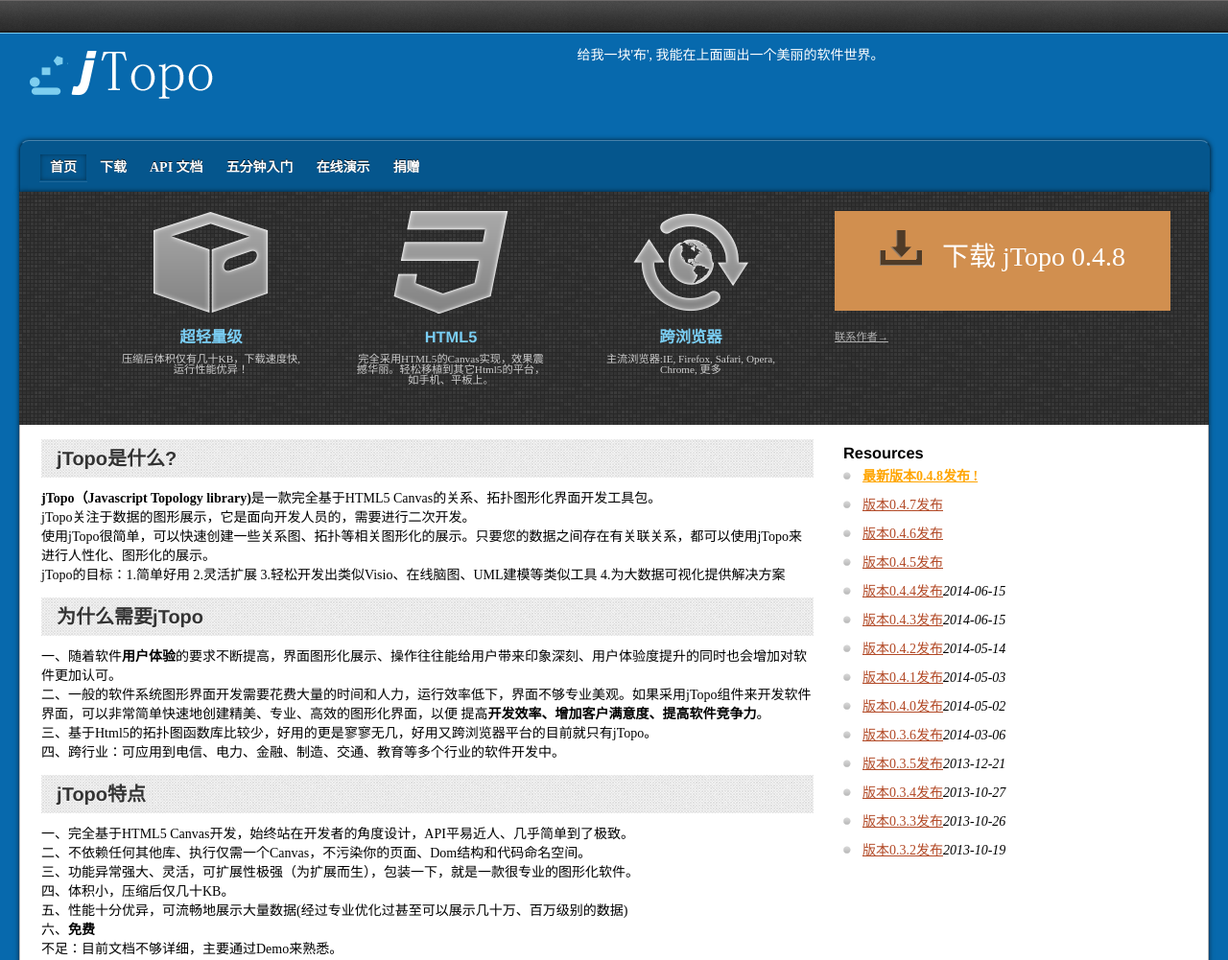
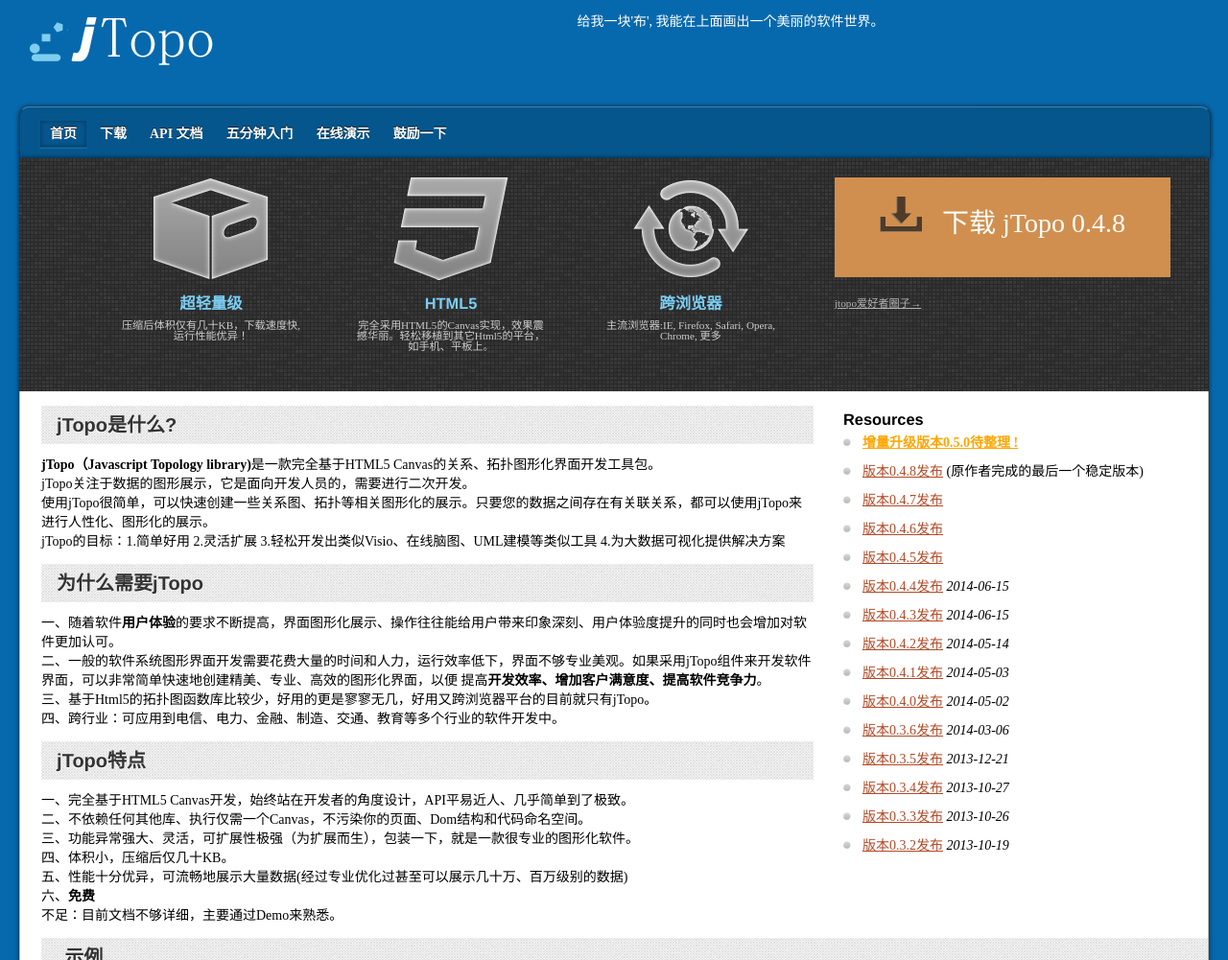
Before and after one commit to wenyuan/jtopo_api, a plain HTML site: page index.html in a window 1280 px wide. Shown: the top 1001 px of the page at 96% size. Drawn offline with Linux system fonts and the light colour scheme.

Commit message:
:art: rewrite part of the page

```diff
--- a/css/base.css
+++ b/css/base.css
@@ -1,9 +1,10 @@
 body {
     margin: auto;
-	background: rgb(7,105,173);
+    background: rgb(7, 105, 173);
     font-family: 微软雅黑;
     font-size: 14px;
 }
+
 * {
     padding: 0px;
     margin: 0px;
@@ -19,30 +20,34 @@ h1 {
     margin: 0 0 0.33em;
 }
 
-ol,ul,li{
+ol, ul, li {
     list-style: none;
 }
 
 /* 页眉、页脚-- 开始*/
 #global-nav {
     height: 34px;
-	background: url(../img/jq-global-nav.png) repeat-x 0 bottom #1B1B1B;
-	border-bottom: 1px solid #7ACEF4;
+    /*background: url(../img/jq-global-nav.png) repeat-x 0 bottom #1B1B1B;*/
+    /*border-bottom: 1px solid #7ACEF4;*/
 }
 
 /* 居中包装层 */
-.wrap_div{
+.wrap_div {
     width: 1240px;
+    margin: 0 auto;
+    text-align: center;
 }
 
-.wrap_div .head_nav{
+.wrap_div .head_nav {
     height: 100px;
     width: 100%;
 }
+
 .wrap_div .head_nav h2.logo a {
     width: 243px;
     background: url(../img/logo-jtopo.png) no-repeat;
 }
+
 .wrap_div h2.logo a {
     float: left;
     display: block;
@@ -64,13 +69,15 @@ ol,ul,li{
     box-shadow: 0 0 5px rgba(1, 1, 1, 0.7);
     filter: progid:DXImageTransform.Microsoft.Shadow(Strength=5, Direction=135, Color='#999999');
 }
-.head_nav_second .menu{
+
+.head_nav_second .menu {
     margin: 0;
     float: left;
     width: 70%;
     margin-top: 16px;
     margin-left: 20px;
 }
+
 .head_nav_second .menu li {
     float: left;
     font-size: 14px;
@@ -78,30 +85,35 @@ ol,ul,li{
     margin-right: 2px;
     list-style-image: none;
 }
-.head_nav_second .menu  li a {
+
+.head_nav_second .menu li a {
     color: #FFF;
     text-decoration: none;
     padding: 6px 10px;
     border: 1px solid rgba(0, 0, 0, 0);
     text-shadow: 0 -1px 0 rgba(0, 0, 0, 0.76);
 }
-.head_nav_second .menu  li a:hover {
-	box-shadow: inset 0 0 5px rgba(0,0,0, 0.4), rgba(255,255,255,0.1) 0 1px 0;
+
+.head_nav_second .menu li a:hover {
+    box-shadow: inset 0 0 5px rgba(0, 0, 0, 0.4), rgba(255, 255, 255, 0.1) 0 1px 0;
 }
-.active{
-    box-shadow: inset 0 0 5px rgba(0,0,0, 0.4), rgba(255,255,255,0.1) 0 1px 0;
+
+.active {
+    box-shadow: inset 0 0 5px rgba(0, 0, 0, 0.4), rgba(255, 255, 255, 0.1) 0 1px 0;
 }
+
 /* 页脚 */
-.footer{
+.footer {
     height: 120px;
-	background-image: url(../img/bg-footer-noise.jpg);
+    /*background-image: url(../img/bg-footer-noise.jpg);*/
     background-repeat: repeat-x, repeat;
 }
+
 /* 页眉、页脚-- 结束*/
 
 /* 首页--- 开始*/
 /* 特性展示 */
-.head_nav_thrid{
+.head_nav_thrid {
     height: 243px;
     width: 100%;
     float: left;
@@ -126,16 +138,19 @@ ol,ul,li{
     padding-top: 20px;
     padding-right: 40px;
 }
+
 .feature-box {
     float: left;
     width: 200px;
     margin-right: 50px;
 }
+
 .features-box p {
     font-size: .8em;
     line-height: 1em;
     padding: 0;
 }
+
 .feature-download span.download {
     float: none;
     background: url('../img/download.png') 0px 0px;
@@ -144,12 +159,14 @@ ol,ul,li{
     display: inline-block;
     margin-right: 0.5em;
 }
-.feature-download{
+
+.feature-download {
     width: 350px;
     height: 138px;
     float: right;
 }
-.downbutton{
+
+.downbutton {
     text-align: center;
     text-decoration: none;
     line-height: 0.8em;
@@ -161,31 +178,39 @@ ol,ul,li{
     height: 90px;
     background-color: #D18F4F;
 }
-.downbutton div{
+
+.downbutton div {
     padding-top: 20px;
 }
+
 .feature-download .more {
     text-align: left;
 }
-.feature-download .more a{
+
+.feature-download .more a {
     color: #B3B3B3;
 }
+
 .center-txt {
     color: #CCC;
     text-align: center !important;
 }
+
 .feature-box-image {
     margin: 0 auto 1em auto;
     width: 120px;
     height: 107px;
     overflow: hidden;
 }
+
 .lightweight-footprint .feature-box-image {
     background: url('../img/feature-sprites.png') 0px 0px no-repeat;
 }
+
 .css3-compliant .feature-box-image {
     background: url('../img/feature-sprites.png') -139px 0px no-repeat;
 }
+
 .cross-browser .feature-box-image {
     background: url('../img/feature-sprites.png') -278px 0px no-repeat;
 }
@@ -201,7 +226,8 @@ ol,ul,li{
     -webkit-box-shadow: 0 0 3px rgba(1, 1, 1, 0.7);
     box-shadow: 0 0 5px rgba(1, 1, 1, 0.7);
 }
-.main_content .intro_div{
+
+.main_content .intro_div {
     float: left;
     width: 827px;
 }
@@ -210,7 +236,8 @@ h2 {
     font-size: 1.5em;
     margin: 0 0 0.5em;
 }
-.main_content  h2 {
+
+.main_content h2 {
     text-align: left;
     font-size: 20px;
     line-height: 20px;
@@ -221,12 +248,12 @@ h2 {
     text-shadow: 0 1px 0 #FFF;
 }
 
-.main_content .section{
+.main_content .section {
     margin-top: 15px;
     margin-left: 22px;
 }
 
-.main_content .resources_div{
+.main_content .resources_div {
     margin: 20px 0px 0px 20px;
     float: right;
     width: 380px;
@@ -242,18 +269,20 @@ h2 {
     background: url(../img/bullet.png) no-repeat 0 10px;
 }
 
-.main_content .resources_div a{
+.main_content .resources_div a {
     color: #B24926;
 }
 
 /* Demo图片 */
-.brief-look{
+.brief-look {
     float: left;
     width: 100%;
 }
-.demo-pic{
+
+.demo-pic {
 }
-.demo-pic li{
+
+.demo-pic li {
     float: left;
     margin: 10px 60px 0px 30px;
     border: 1px solid gray;
@@ -261,28 +290,30 @@ h2 {
     text-align: center;
     font-weight: bold;
 }
-.demo-pic img{
+
+.demo-pic img {
     width: 200px;
     height: 130px;
     border: 2px solid white;
 }
-.demo-pic img:hover{
+
+.demo-pic img:hover {
     border: 2px solid #ECD10F;
 }
+
 /* 首页 --- 结束*/
 
-
-
 /* api/demo 展示 开始*/
-.content{
+.content {
     background-color: white;
     min-height: 500px;
 }
-.content .clear{
+
+.content .clear {
     clear: both;
 }
 
-.content .left{
+.content .left {
     padding: 20px;
     text-align: left;
     float: left;
@@ -292,6 +323,7 @@ h2 {
 .content .left ol, ul {
     padding: 0;
 }
+
 .content .left li {
     padding-left: 20px;
     line-height: 15px;
@@ -308,16 +340,18 @@ h2 {
 }
 
 /* 右侧 */
-.content .right{
-	float:right;
+.content .right {
+    float: right;
     width: 900px;
     text-align: left;
     padding-top: 5px;
 }
+
 .content .right h1 {
     font-size: 36px;
     line-height: 36px;
 }
+
 .content .right hr {
     background-image: url(../img/gauze.png);
     height: .75em;
@@ -328,14 +362,16 @@ h2 {
 .content .right article, aside, details, figcaption, figure, footer, header, hgroup, nav, section, summary {
     display: block;
 }
+
 .content .right .hentry {
     padding: 10px 20px;
     margin: 15px 0;
-	border: 1px solid rgba( 0, 0, 0, 0.2 );
+    border: 1px solid rgba(0, 0, 0, 0.2);
     border-radius: 5px;
     background-color: #eee;
     position: relative;
 }
+
 .content .right .entry-title a {
     font-size: 20px;
     text-shadow: 0 1px 1px #fff;
@@ -355,19 +391,23 @@ h2 {
     font-size: 12px;
 }
 
-.content .right  .entry-meta .category a {
+.content .right .entry-meta .category a {
     color: #888;
     text-decoration: none;
 }
+
 /* api demo 展示---结束 */
-@media (min-width: 992px)
+@media (min-width: 992px) {
     .col-md-8 {
         width: 66.66666666666666%;
     }
-@media (min-width: 992px)
+}
+
+@media (min-width: 992px) {
     .col-md-1, .col-md-2, .col-md-3, .col-md-4, .col-md-5, .col-md-6, .col-md-7, .col-md-8, .col-md-9, .col-md-10, .col-md-11, .col-md-12 {
         float: left;
     }
+
     .col-xs-1, .col-sm-1, .col-md-1, .col-lg-1, .col-xs-2, .col-sm-2, .col-md-2, .col-lg-2, .col-xs-3, .col-sm-3, .col-md-3, .col-lg-3, .col-xs-4, .col-sm-4, .col-md-4, .col-lg-4, .col-xs-5, .col-sm-5, .col-md-5, .col-lg-5, .col-xs-6, .col-sm-6, .col-md-6, .col-lg-6, .col-xs-7, .col-sm-7, .col-md-7, .col-lg-7, .col-xs-8, .col-sm-8, .col-md-8, .col-lg-8, .col-xs-9, .col-sm-9, .col-md-9, .col-lg-9, .col-xs-10, .col-sm-10, .col-md-10, .col-lg-10, .col-xs-11, .col-sm-11, .col-md-11, .col-lg-11, .col-xs-12, .col-sm-12, .col-md-12, .col-lg-12 {
         position: relative;
         min-height: 1px;
@@ -376,10 +416,12 @@ padding-left: 15px;
     }
 
     /* 工具栏 */
-.jtopo_toolbar{
-	padding-left:20px;
+    .jtopo_toolbar {
+        padding-left: 20px;
         background-color: rgb(216, 231, 242);
         width: 832px;
         height: 28px;
-	padding-top: 7px;"
+        padding-top: 7px;
+    "
     }
+}
--- a/index.html
+++ b/index.html
@@ -10,10 +10,6 @@
     <script src="js/site.js"></script>
 </head>
 <body>
-	<div id="global-nav">
-		&nbsp;
-	</div>
-	<center>
 <div class="wrap_div">
     <div class="head_nav">
         <h2 class="logo"><a href="index.html" title="jTopo">jTopo</a></h2>
@@ -52,7 +48,7 @@
                     <p>&nbsp;</p>
                     <!--<p><a target="_blank" href="#">在GitHub上查看源码→</a> -->
                     <p>&nbsp;</p>
-						<p><a href="./demo/contact.html">联系作者→</a>
+                    <p><a href="./demo/contact.html">jtopo爱好者圈子→</a>
                 </div>
             </div>
         </div>
@@ -71,14 +67,17 @@
             </div>
             <div class="section">
                 <h2 class="block">为什么需要jTopo</h2>
-				<p>一、随着软件<strong>用户体验</strong>的要求不断提高，界面图形化展示、操作往往能给用户带来印象深刻、用户体验度提升的同时也会增加对软件更加认可。</p>	二、一般的软件系统图形界面开发需要花费大量的时间和人力，运行效率低下，界面不够专业美观。如果采用jTopo组件来开发软件界面，可以非常简单快速地创建精美、专业、高效的图形化界面，以便
+                <p>一、随着软件<strong>用户体验</strong>的要求不断提高，界面图形化展示、操作往往能给用户带来印象深刻、用户体验度提升的同时也会增加对软件更加认可。</p>
+                二、一般的软件系统图形界面开发需要花费大量的时间和人力，运行效率低下，界面不够专业美观。如果采用jTopo组件来开发软件界面，可以非常简单快速地创建精美、专业、高效的图形化界面，以便
                 提高<strong>开发效率、增加客户满意度、提高软件竞争力</strong>。</p>
                 三、基于Html5的拓扑图函数库比较少，好用的更是寥寥无几，好用又跨浏览器平台的目前就只有jTopo。
-				<p>四、跨行业：可应用到电信、电力、金融、制造、交通、教育等多个行业的软件开发中。<p>
+                <p>四、跨行业：可应用到电信、电力、金融、制造、交通、教育等多个行业的软件开发中。
+                <p>
             </div>
             <div class="section">
                 <h2 class="block">jTopo特点</h2>
-				<p>一、完全基于HTML5 Canvas开发，始终站在开发者的角度设计，API平易近人、几乎简单到了极致。<p>
+                <p>一、完全基于HTML5 Canvas开发，始终站在开发者的角度设计，API平易近人、几乎简单到了极致。
+                <p>
                 <p>二、不依赖任何其他库、执行仅需一个Canvas，不污染你的页面、Dom结构和代码命名空间。</p>
                 <p>三、功能异常强大、灵活，可扩展性极强（为扩展而生），包装一下，就是一款很专业的图形化软件。</p>
                 <p>四、体积小，压缩后仅几十KB。</p>
@@ -90,20 +89,21 @@
         <div class="resources_div">
             <h3>Resources</h3>
             <ul>
-				<li><a href="download.html" style="color:orange;"><strong>最新版本0.4.8发布 !</strong></a><i></i></li>
-				<li><a href="download.html">版本0.4.7发布</a><i></i></li>
-				<li><a href="download.html">版本0.4.6发布</a><i></i></li>
-				<li><a href="download.html">版本0.4.5发布</a><i></i></li>
-				<li><a href="download.html">版本0.4.4发布</a><i>2014-06-15</i></li>
-				<li><a href="download.html">版本0.4.3发布</a><i>2014-06-15</i></li>
-				<li><a href="download.html">版本0.4.2发布</a><i>2014-05-14</i></li>
-				<li><a href="download.html">版本0.4.1发布</a><i>2014-05-03</i></li>
-				<li><a href="download.html">版本0.4.0发布</a><i>2014-05-02</i></li>
-				<li><a href="download.html">版本0.3.6发布</a><i>2014-03-06</i></li>
-				<li><a href="download.html">版本0.3.5发布</a><i>2013-12-21</i></li>
-				<li><a href="download.html">版本0.3.4发布</a><i>2013-10-27</i></li>
-				<li><a href="download.html">版本0.3.3发布</a><i>2013-10-26</i></li>
-				<li><a href="download.html">版本0.3.2发布</a><i>2013-10-19</i></li>
+                <li><a href="download.html" style="color:orange;"><strong>增量升级版本0.5.0待整理 !</strong></a><i></i></li>
+                <li><a href="download.html">版本0.4.8发布</a> (原作者完成的最后一个稳定版本)</li>
+                <li><a href="download.html">版本0.4.7发布</a> <i></i></li>
+                <li><a href="download.html">版本0.4.6发布</a> <i></i></li>
+                <li><a href="download.html">版本0.4.5发布</a> <i></i></li>
+                <li><a href="download.html">版本0.4.4发布</a> <i>2014-06-15</i></li>
+                <li><a href="download.html">版本0.4.3发布</a> <i>2014-06-15</i></li>
+                <li><a href="download.html">版本0.4.2发布</a> <i>2014-05-14</i></li>
+                <li><a href="download.html">版本0.4.1发布</a> <i>2014-05-03</i></li>
+                <li><a href="download.html">版本0.4.0发布</a> <i>2014-05-02</i></li>
+                <li><a href="download.html">版本0.3.6发布</a> <i>2014-03-06</i></li>
+                <li><a href="download.html">版本0.3.5发布</a> <i>2013-12-21</i></li>
+                <li><a href="download.html">版本0.3.4发布</a> <i>2013-10-27</i></li>
+                <li><a href="download.html">版本0.3.3发布</a> <i>2013-10-26</i></li>
+                <li><a href="download.html">版本0.3.2发布</a> <i>2013-10-19</i></li>
             </ul>
         </div>
         <div class="brief-look">
@@ -121,31 +121,31 @@
                         <li><a href="./demo/topo-alarm.html"><img src="./img/demo/alarm.png"/></a>
                             <p>设备告警</p>
                         </li>
-					<li><a href="./demo/pstn.html"><img src="./img/demo/pstn.png" /></a>
+                        <li><a href="./demo/pstn.html"><img src="./img/demo/pstn.png"/></a>
                             <p>设备拓扑</p>
                         </li>
-					<li><a href="./demo/link.html"><img src="./img/demo/link.png" /></a>
+                        <li><a href="./demo/link.html"><img src="./img/demo/link.png"/></a>
                             <p>连线</p>
                         </li>
-					<li><a href="./demo/topo.html"><img src="./img/demo/topology.png" /></a>
+                        <li><a href="./demo/topo.html"><img src="./img/demo/topology.png"/></a>
                             <p>自动布局</p>
                         </li>
-					<li><a href="./demo/animate_spring.html"><img src="./img/demo/spring.png" /></a>
+                        <li><a href="./demo/animate_spring.html"><img src="./img/demo/spring.png"/></a>
                             <p>弹性效果</p>
                         </li>
-					<li><a href="./demo/animate_spring_circle.html"><img src="./img/demo/spring-circle.png" /></a>
+                        <li><a href="./demo/animate_spring_circle.html"><img src="./img/demo/spring-circle.png"/></a>
                             <p>动画效果</p>
                         </li>
-					<li><a href="./demo/container.html"><img src="./img/demo/container.png" /></a>
+                        <li><a href="./demo/container.html"><img src="./img/demo/container.png"/></a>
                             <p>容器分组</p>
                         </li>
-					<li><a href="./demo/animate_gif.html"><img src="./img/demo/animate2.png" /></a>
+                        <li><a href="./demo/animate_gif.html"><img src="./img/demo/animate2.png"/></a>
                             <p>帧动画</p>
                         </li>
-					<li><a href="./demo/eagle-eye.html"><img src="./img/demo/eagleeye.png" /></a>
+                        <li><a href="./demo/eagle-eye.html"><img src="./img/demo/eagleeye.png"/></a>
                             <p>鹰眼视图</p>
                         </li>
-					<li><a href="./demo/naotu.html"><img src="./img/demo/mindmap.png" /></a>
+                        <li><a href="./demo/naotu.html"><img src="./img/demo/mindmap.png"/></a>
                             <p>在线脑图</p>
                         </li>
 
@@ -157,11 +157,6 @@
         </div>
     </div>
 </div>
-	</center>
-	<div class="footer">
-		&nbsp;
-	</div>
-  <script type="text/javascript">var cnzz_protocol = (("https:" == document.location.protocol) ? " https://" : " http://");document.write(unescape("%3Cspan id='cnzz_stat_icon_1000418207'%3E%3C/span%3E%3Cscript src='" + cnzz_protocol + "v1.cnzz.com/z_stat.php%3Fid%3D1000418207%26show%3Dpic1' type='text/javascript'%3E%3C/script%3E"));</script>
-	<script type="text/javascript">var cnzz_protocol = (("https:" == document.location.protocol) ? " https://" : " http://");document.write(unescape("%3Cspan id='cnzz_stat_icon_1000418207'%3E%3C/span%3E%3Cscript src='" + cnzz_protocol + "v1.cnzz.com/z_stat.php%3Fid%3D1000418207%26show%3Dpic1' type='text/javascript'%3E%3C/script%3E"));</script>
+<div class="footer"></div>
 </body>
 </html>
--- a/js/site.js
+++ b/js/site.js
@@ -6,8 +6,7 @@
 		{title:'API 文档', href:'api.html'},
 		{title:'五分钟入门', href:'introduction-in-5-minutes.html'},
 		{title:'在线演示', href:'demo/helloworld.html'},
-		{title:'捐赠', href:'donate.html', tip:'觉得还不错？捐点小钱儿支持我的开发吧！', target:'_blank'}
-		//https://me.alipay.com/jtopo
+		{title:'鼓励一下', href:'donate.html', target:'_blank'}
 	];
 
 	function drawMenus(menus){
```
Also changed, not shown: api.html (+1 -9 lines), demo/contact.html (+18 -26 lines), donate.html (+10 -18 lines), download.html (+19 -18 lines), introduction-in-5-minutes.html (+22 -28 lines), img/donate.png (deleted), img/donate_alipay.png (added), img/donate_bak.png (deleted), img/donate_wechat.png (added). Lines whose indentation alone changed are shown as unchanged.
